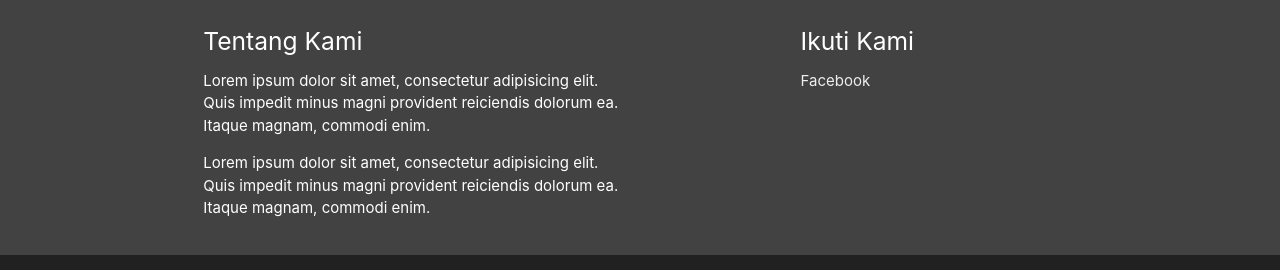
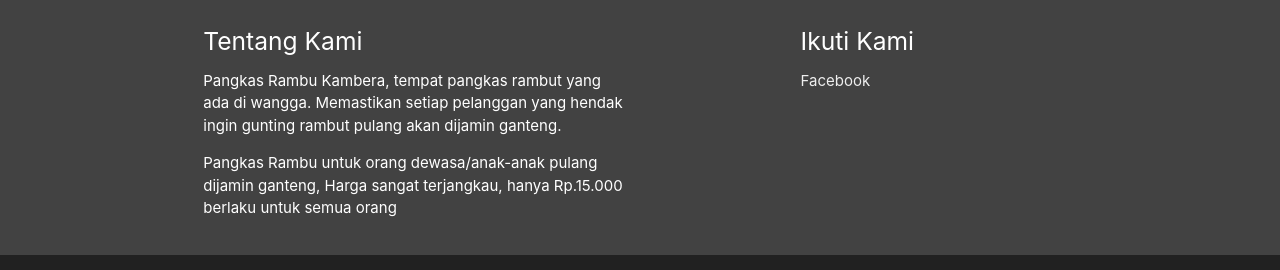
Before and after one commit to Rendydinar/pangkasrambutkambera, a React (Create React App) app: page / in a window 1280 px wide. Shown: the part 5711-5981 px from the top of the page. Built offline with nearby package versions, Linux system fonts and the light colour scheme.

Commit message:
Initial Commit, Versi Beta Karena About Belum Lengkap

```diff
--- a/src/components/Footer.js
+++ b/src/components/Footer.js
@@ -7,8 +7,8 @@
 	  			<div className="row">
 	  				<div className="col s12 l6">
 	  					<h5>Tentang Kami</h5>
-	  					<p>Lorem ipsum dolor sit amet, consectetur adipisicing elit. Quis impedit minus magni provident reiciendis dolorum ea. Itaque magnam, commodi enim.</p>
-	  					<p>Lorem ipsum dolor sit amet, consectetur adipisicing elit. Quis impedit minus magni provident reiciendis dolorum ea. Itaque magnam, commodi enim.</p>
+						<p>Pangkas Rambu Kambera, tempat pangkas rambut yang ada di wangga. Memastikan setiap pelanggan yang hendak ingin gunting rambut pulang akan dijamin ganteng.</p>
+						<p>Pangkas Rambu untuk orang dewasa/anak-anak pulang dijamin ganteng, Harga sangat terjangkau, hanya Rp.15.000 berlaku untuk semua orang</p>
 	  				</div>
 	  				<div className="col s12 l4 offset-l2">
 	  					<h5>Ikuti Kami</h5>
```
